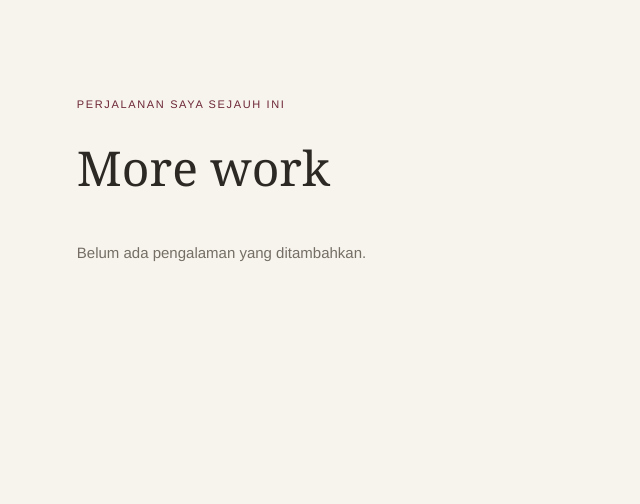
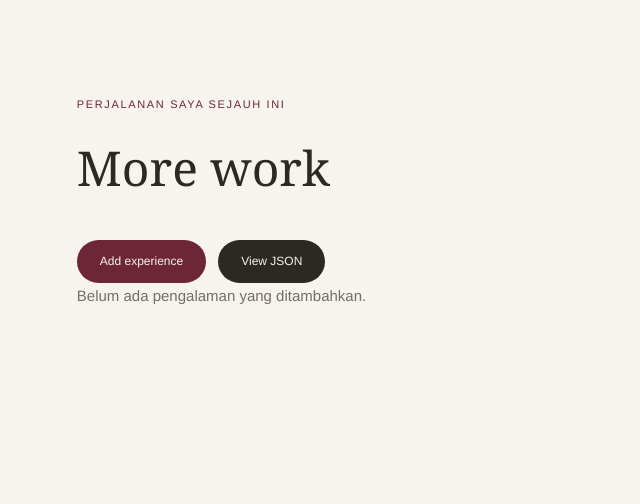
Before and after one commit to KhalishahNafisah/myportofolio, a Django app: page /experience/ in a window 1280 px wide. Shown: the part 975-1479 px from the top of the page, without its empty margins (0-640 px from the left). Run offline with Django 4.2, Linux system fonts and the light colour scheme; data that the repository does not hold is empty.

Commit message:
Menambah experience & editing

```diff
--- a/main/urls.py
+++ b/main/urls.py
@@ -11,6 +11,8 @@ from main.views import (
     show_main,
     show_projects,
     get_experiences_json,
+    create_experience,
+    update_experience,
 )
 
 app_name = "main"
@@ -34,4 +36,14 @@ urlpatterns = [
         get_experiences_json,
         name="get_experiences_json",
     ),
+    path(
+        "experience/add/",
+        create_experience,
+        name="create_experience",
+    ),
+    path(
+        "experience/<uuid:experience_id>/edit/",
+        update_experience,
+        name="update_experience",
+    ),
 ]
--- a/main/views.py
+++ b/main/views.py
@@ -3,7 +3,7 @@ from django.core import serializers
 from django.http import HttpResponse
 from django.shortcuts import get_object_or_404, redirect, render
 
-from main.forms import ProjectForm
+from main.forms import ProjectForm, ExperienceForm
 from main.models import Experience, Project
 
 
@@ -123,3 +123,63 @@ def get_experiences_json(request):
         serializers.serialize("json", experiences),
         content_type="application/json",
     )
+
+def create_experience(request):
+    if request.method == "POST":
+        form = ExperienceForm(request.POST)
+
+        if form.is_valid():
+            form.save()
+            messages.success(
+                request,
+                "Experience berhasil ditambahkan.",
+            )
+            return redirect("main:show_experience")
+    else:
+        form = ExperienceForm()
+
+    return render(
+        request,
+        "experience_form.html",
+        {
+            "logo": "KN",
+            "name": "Khalishah",
+            "form": form,
+            "page_title": "Add experience",
+            "submit_label": "Save experience",
+        },
+    )
+
+def update_experience(request, experience_id):
+    experience = get_object_or_404(
+        Experience,
+        pk=experience_id,
+    )
+
+    if request.method == "POST":
+        form = ExperienceForm(
+            request.POST,
+            instance=experience,
+        )
+
+        if form.is_valid():
+            form.save()
+            messages.success(
+                request,
+                "Experience berhasil diperbarui.",
+            )
+            return redirect("main:show_experience")
+    else:
+        form = ExperienceForm(instance=experience)
+
+    return render(
+        request,
+        "experience_form.html",
+        {
+            "logo": "KN",
+            "name": "Khalishah",
+            "form": form,
+            "page_title": "Edit experience",
+            "submit_label": "Save changes",
+        },
+    )
--- a/templates/experience.html
+++ b/templates/experience.html
@@ -6,16 +6,33 @@
 
 {% block content %}
 
-<main>
+<main id="main">
     {% include 'includes/selected_work.html' %}
     <section class="experience-section" id="experience">
         <div class="container">
             <p class="section-kicker">Perjalanan saya sejauh ini</p>
             <h1>More work</h1>
+            <div class="portfolio-actions">
+                <a class="button"
+                href="{% url 'main:create_experience' %}">
+                    Add experience
+                </a>
+
+                <a class="button button-secondary"
+                href="{% url 'main:get_experiences_json' %}">
+                    View JSON
+                </a>
+            </div>
 
             <div class="experience-grid">
                 {% for experience in experience_list %}
                     <article class="experience-card">
+                        {% if experience.thumbnail %}
+                            <img class="portfolio-project-image"
+                                src="{{ experience.thumbnail }}"
+                                alt="{{ experience.title }}"
+                                loading="lazy">
+                        {% endif %}
                         <span class="experience-category">
                             {{ experience.get_category_display }}
                         </span>
@@ -29,6 +46,12 @@
                         {% else %}
                             <p class="experience-status">Selesai</p>
                         {% endif %}
+                        <div class="portfolio-actions">
+                            <a class="button button-secondary"
+                            href="{% url 'main:update_experience' experience.id %}">
+                                Edit
+                            </a>
+                        </div>
                     </article>
                 {% empty %}
                     <p class="empty-state">
```
Also changed, not shown: templates/experience_form.html (added, +46 -0 lines).
